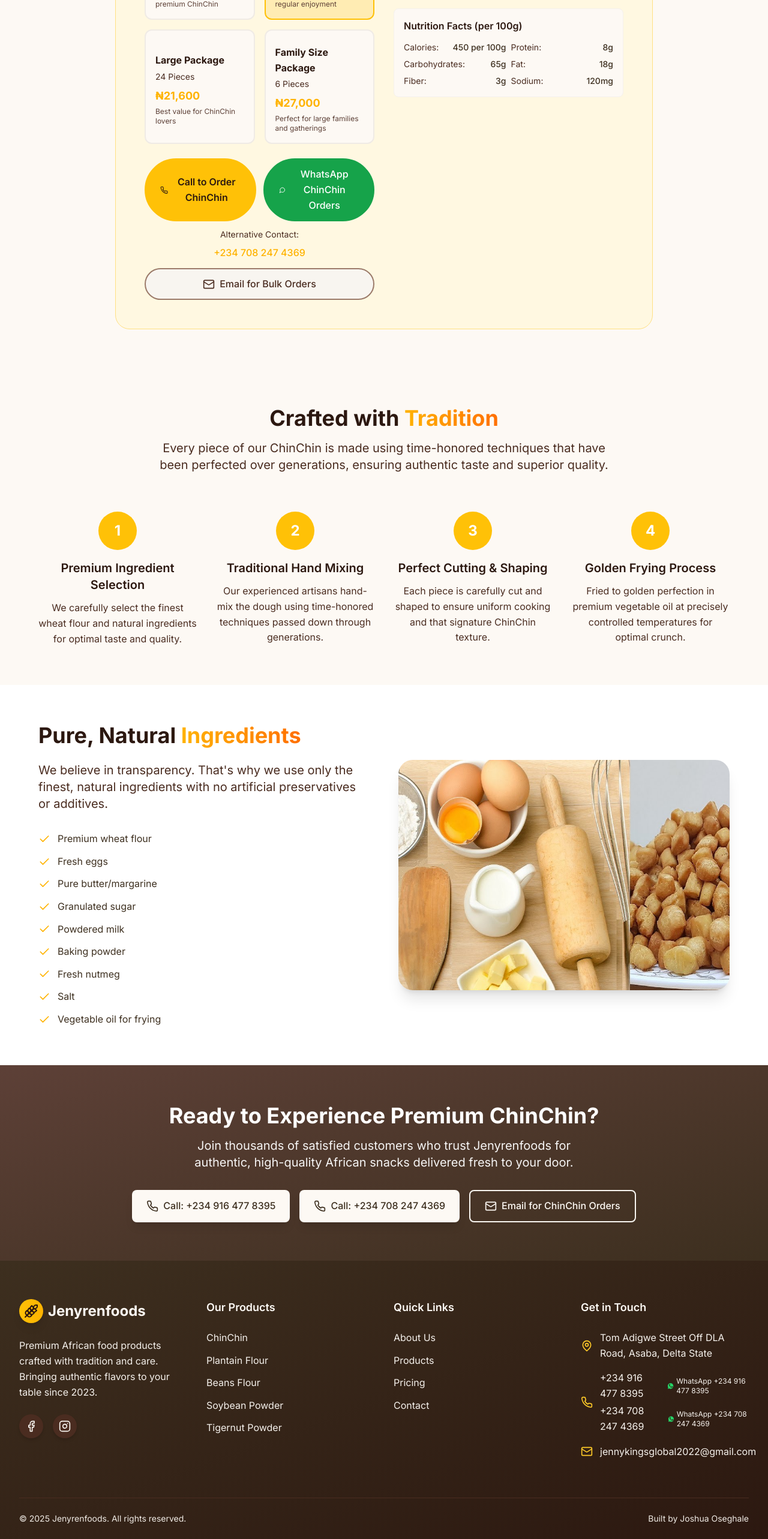
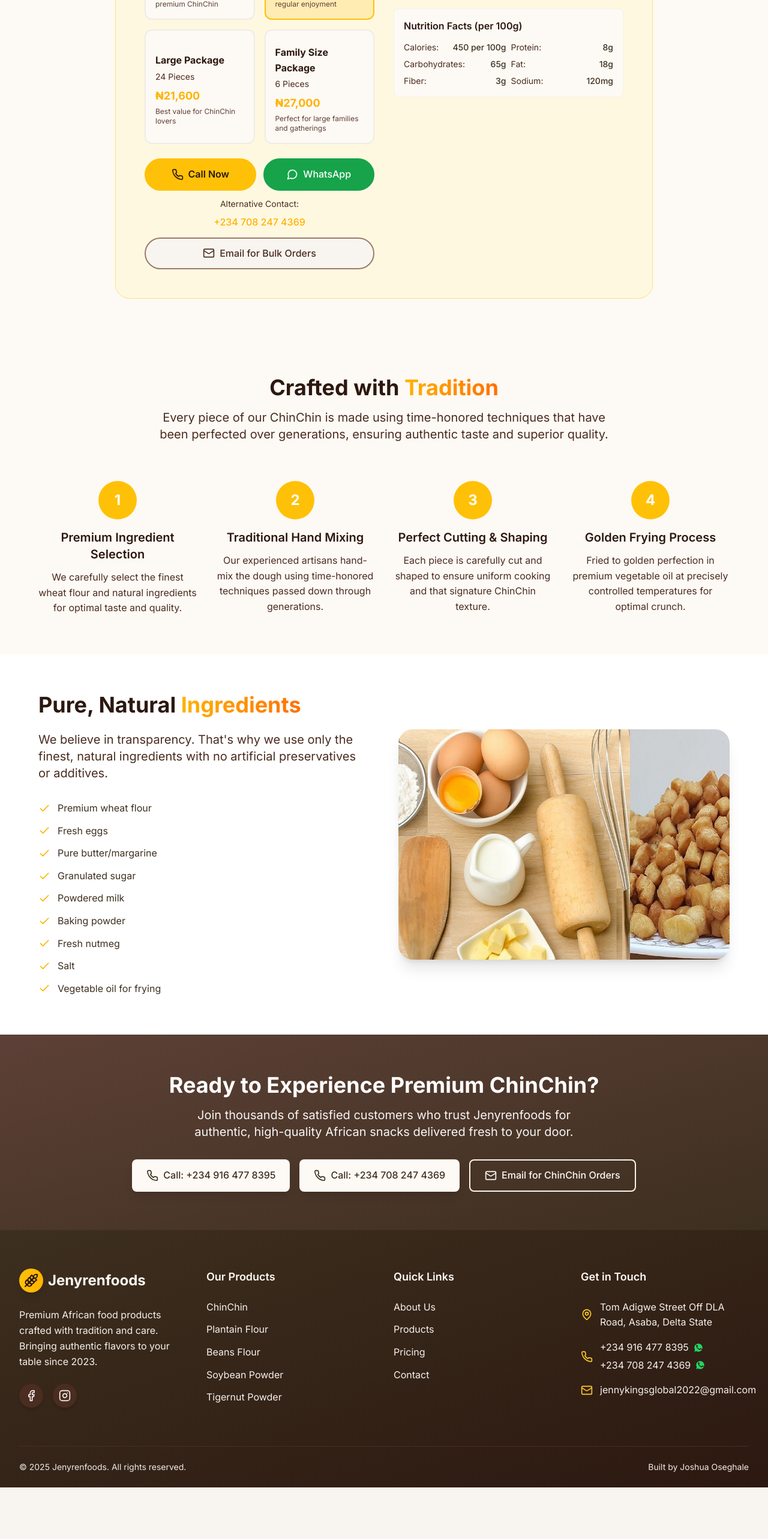
Before and after one commit to JentleJoe/jenyrenfoods, a React (Vite) app: page /products/chinchin in a window 1280 px wide. Shown: the part 973-3539 px from the top of the page at 60% size. After the commit the page ends 3453 px from the top, so only its background shows below. Built offline with nearby package versions, Linux system fonts and the light colour scheme.

Commit message:
removed unncessary whatsapp text

```diff
--- a/src/components/Footer.jsx
+++ b/src/components/Footer.jsx
@@ -135,8 +135,6 @@ const Footer = () => {
                         aria-label="Send WhatsApp message to Jenyrenfoods on +234 916 477 8395"
                       >
                         <WhatsAppIcon className="w-4 h-4" />
-                        <span className="text-xs">WhatsApp +234 916 477 8395</span>
-                        <span className="sr-only">WhatsApp +234 916 477 8395</span>
                       </a>
                     </div>
                     <div className="flex items-center space-x-2">
@@ -152,8 +150,6 @@ const Footer = () => {
                         aria-label="Send WhatsApp message to Jenyrenfoods on +234 708 247 4369"
                       >
                         <WhatsAppIcon className="w-4 h-4" />
-                        <span className="text-xs">WhatsApp +234 708 247 4369</span>
-                        <span className="sr-only">WhatsApp +234 708 247 4369</span>
                       </a>
                     </div>
                   </div>
--- a/src/pages/ChinChinPage.jsx
+++ b/src/pages/ChinChinPage.jsx
@@ -177,7 +177,7 @@ const ChinChinPage = () => {
                     <div className="grid grid-cols-1 md:grid-cols-2 gap-3">
                       <a href="tel:+2349164778395" className="btn-primary text-center py-3 inline-flex items-center justify-center" aria-label="Call to order ChinChin on +234 916 477 8395">
                         <Phone className="w-5 h-5 mr-2" />
-                        Call to Order ChinChin
+                        Call Now
                       </a>
                       <a
                         href="https://wa.me/2349164778395"
@@ -187,7 +187,7 @@ const ChinChinPage = () => {
                         aria-label="Chat on WhatsApp about ChinChin orders at +234 916 477 8395"
                       >
                         <MessageCircle className="w-5 h-5 mr-2" />
-                        WhatsApp ChinChin Orders
+                        WhatsApp
                       </a>
                     </div>
                     <div className="text-center">
```
